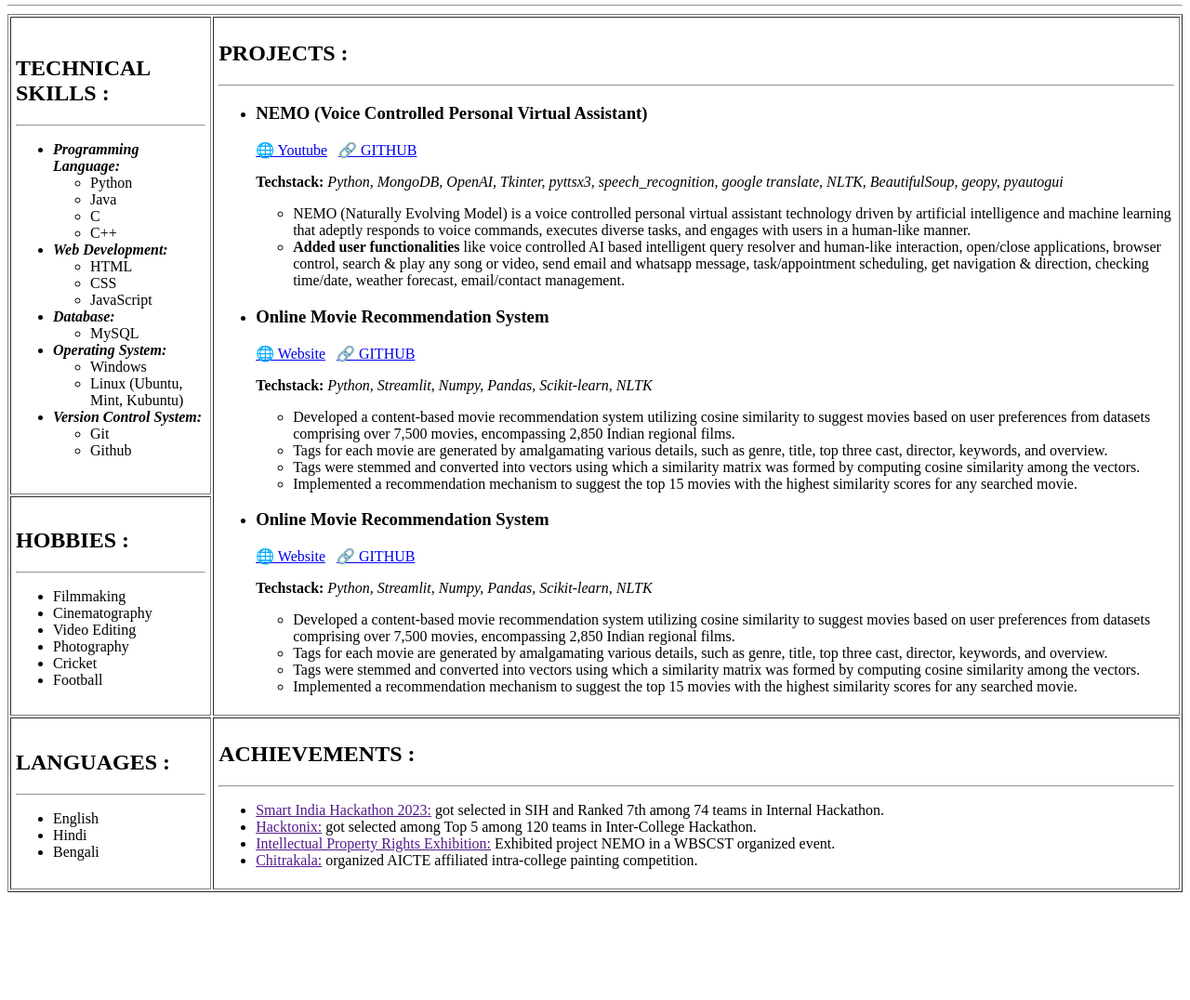
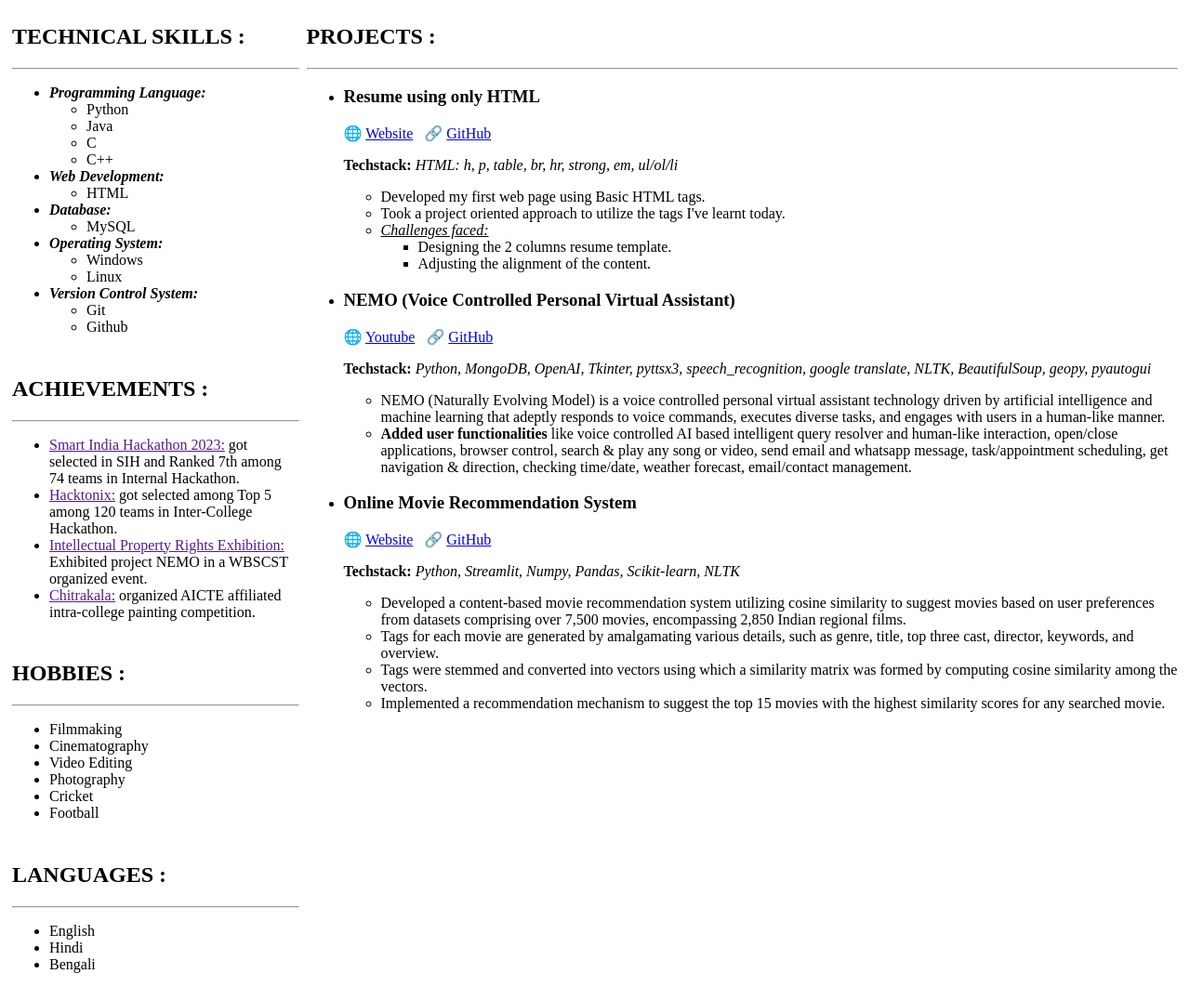
Before and after one commit to soumadeep-dey/Resume-using-HTML, a plain HTML site: page index.html in a window 1280 px wide. Shown: the part 479-1555 px from the top of the page at 93% size. Before the commit the page ends 1447 px from the top, so only its background shows below. Drawn offline with Linux system fonts and the light colour scheme.

Commit message:
Fixed content alignment using valign

```diff
--- a/index.html
+++ b/index.html
@@ -8,7 +8,7 @@
 </head>
 
 <body>
-    <table id="header">
+    <table id="header" cellpadding="3">
         <tr>
             <td>
                 <img src="./assets/img/CV dp.jpg" alt="CV image" width="200" />
@@ -19,16 +19,16 @@
                 <p>Future Institute of Engineering and Management</p>
             </td>
             <td align="right">
-                <a href="tel:+916291528931">+91-6291528931</a> <br />
-                <a href="mailto:contactsoumadeepdey@gmail.com">contactsoumadeepdey@gmail.com</a> <br />
-                <a href="https://github.com/soumadeep-dey" target="_blank">github.com/soumadeep-dey</a> <br />
-                <span>Kolkata, West Bengal</span>
+                📞 <a href="tel:+91629151">+91-629152231</a> <br />
+                📬 <a href="mailto:contactsoumadeepdey@gmail.com">contactsoumadeepdey@gmail.com</a> <br />
+                🔗 <a href="https://github.com/soumadeep-dey" target="_blank">github.com/soumadeep-dey</a> <br />
+                📍<span>Kolkata, West Bengal</span>
             </td>
         </tr>
     </table>
     <hr />
     <h2>EDUCATION :</h2>
-    <table id="education" border="">
+    <table id="education" border="" cellpadding="6">
         <tr>
             <th>Degree</th>
             <th>University</th>
@@ -47,10 +47,10 @@
             <td>BCA</td>
             <td>IGNOU</td>
             <td>Indira Gandhi National Open University</td>
-            <td>67%</td>
+            <td>First Division</td>
             <td>2021</td>
         </tr>
-        <tr>
+        <!-- <tr>
             <td>XII</td>
             <td>ISC</td>
             <td>The Assembly of God Church School</td>
@@ -63,12 +63,12 @@
             <td>The Assembly of God Church School</td>
             <td>75.2%</td>
             <td>2014</td>
-        </tr>
+        </tr> -->
     </table>
     <hr />
-    <table id="body" border="" cellpadding="5">
+    <table id="body" cellpadding="3">
         <tr id="r1">
-            <td id="tech">
+            <td id="tech" valign="top">
                 <h2>TECHNICAL SKILLS :</h2>
                 <hr />
                 <ul>
@@ -85,8 +85,6 @@
                         <strong><em>Web Development:</em></strong>
                         <ul>
                             <li>HTML</li>
-                            <li>CSS</li>
-                            <li>JavaScript</li>
                         </ul>
                     </li>
                     <li>
@@ -99,7 +97,7 @@
                         <strong><em>Operating System:</em></strong>
                         <ul>
                             <li>Windows</li>
-                            <li>Linux (Ubuntu, Mint, Kubuntu)</li>
+                            <li>Linux</li>
                         </ul>
                     </li>
                     <li>
@@ -111,16 +109,42 @@
                     </li>
                 </ul>
             </td>
-            <td id="project" rowspan="2">
+            <td id="project" rowspan="4" valign="top" style="width: 75%;">
                 <h2>PROJECTS :</h2>
                 <hr />
                 <ul>
                     <li id="project-1">
+                        <h3>Resume using only HTML</h3>
+                        🌐 <a href="#" target="_blank">Website</a>
+                        &nbsp;
+                        🔗 <a href="#" target="_blank">GitHub</a>
+                        <p>
+                            <strong>Techstack:</strong>
+                            <em>HTML: h, p, table, br, hr, strong, em, ul/ol/li</em>
+                        </p>
+                        <ul>
+                            <li>
+                                Developed my first web page using Basic HTML tags.
+                            </li>
+                            <li>
+                                Took a project oriented approach to utilize the tags I've learnt today.
+                            </li>
+                            <li>
+                                <em><u>Challenges faced:</u></em>
+                                <ul>
+                                    <li>Designing the 2 columns resume template.</li>
+                                    <li>Adjusting the alignment of the content.</li>
+                                </ul>
+                            </li>
+
+                        </ul>
+                    </li>
+                    <li id="project-2">
                         <h3>NEMO (Voice Controlled Personal Virtual Assistant)</h3>
-                        <a href="https://youtu.be/s6moWG6B47I" target="_blank">🌐 Youtube</a>
+                        🌐 <a href="https://youtu.be/s6moWG6B47I" target="_blank">Youtube</a>
                         &nbsp;
-                        <a href="https://github.com/soumadeep-dey/NEMO-Personal-Virtual-Assistant" target="_blank">🔗
-                            GITHUB</a>
+                        🔗 <a href="https://github.com/soumadeep-dey/NEMO-Personal-Virtual-Assistant"
+                            target="_blank">GitHub</a>
                         <p>
                             <strong>Techstack:</strong>
                             <em>Python, MongoDB, OpenAI, Tkinter, pyttsx3, speech_recognition, google translate, NLTK,
@@ -142,12 +166,12 @@
                             </li>
                         </ul>
                     </li>
-                    <li id="project-2">
+                    <li id="project-3">
                         <h3>Online Movie Recommendation System</h3>
-                        <a href="https://mrs-sd.streamlit.app/" target="_blank">🌐 Website</a>
+                        🌐 <a href="https://mrs-sd.streamlit.app/" target="_blank">Website</a>
                         &nbsp;
-                        <a href="https://github.com/soumadeep-dey/Movie-Recommendation-System" target="_blank">🔗
-                            GITHUB</a>
+                        🔗 <a href="https://github.com/soumadeep-dey/Movie-Recommendation-System"
+                            target="_blank">GitHub</a>
                         <p>
                             <strong>Techstack:</strong>
                             <em>Python, Streamlit, Numpy, Pandas, Scikit-learn, NLTK</em>
@@ -172,64 +196,12 @@
                             </li>
                         </ul>
                     </li>
-                    <li id="project-3">
-                        <h3>Online Movie Recommendation System</h3>
-                        <a href="https://mrs-sd.streamlit.app/" target="_blank">🌐 Website</a>
-                        &nbsp;
-                        <a href="https://github.com/soumadeep-dey/Movie-Recommendation-System" target="_blank">🔗
-                            GITHUB</a>
-                        <p>
-                            <strong>Techstack:</strong>
-                            <em>Python, Streamlit, Numpy, Pandas, Scikit-learn, NLTK</em>
-                        </p>
-                        <ul>
-                            <li>
-                                Developed a content-based movie recommendation system utilizing cosine similarity to
-                                suggest movies based on user preferences from datasets comprising over 7,500 movies,
-                                encompassing 2,850 Indian regional films.
-                            </li>
-                            <li>
-                                Tags for each movie are generated by amalgamating various details, such as genre, title,
-                                top three cast, director, keywords, and overview.
-                            </li>
-                            <li>
-                                Tags were stemmed and converted into vectors using which a similarity matrix was formed
-                                by computing cosine similarity among the vectors.
-                            </li>
-                            <li>
-                                Implemented a recommendation mechanism to suggest the top 15 movies with the highest
-                                similarity scores for any searched movie.
-                            </li>
-                        </ul>
-                    </li>
+
                 </ul>
             </td>
         </tr>
         <tr id="r2">
-            <td id="hobbies">
-                <h2>HOBBIES :</h2>
-                <hr />
-                <ul>
-                    <li>Filmmaking</li>
-                    <li>Cinematography</li>
-                    <li>Video Editing</li>
-                    <li>Photography</li>
-                    <li>Cricket</li>
-                    <li>Football</li>
-                </ul>
-            </td>
-        </tr>
-        <tr id="r3">
-            <td id="lang">
-                <h2>LANGUAGES :</h2>
-                <hr />
-                <ul>
-                    <li>English</li>
-                    <li>Hindi</li>
-                    <li>Bengali</li>
-                </ul>
-            </td>
-            <td id="achive">
+            <td id="achive" valign="top">
                 <h2>ACHIEVEMENTS :</h2>
                 <hr />
                 <ul>
@@ -250,6 +222,31 @@
                 </ul>
             </td>
         </tr>
+        <tr id="r3">
+            <td id="hobbies" valign="top">
+                <h2>HOBBIES :</h2>
+                <hr />
+                <ul>
+                    <li>Filmmaking</li>
+                    <li>Cinematography</li>
+                    <li>Video Editing</li>
+                    <li>Photography</li>
+                    <li>Cricket</li>
+                    <li>Football</li>
+                </ul>
+            </td>
+        </tr>
+        <tr>
+            <td id="lang" valign="top">
+                <h2>LANGUAGES :</h2>
+                <hr />
+                <ul>
+                    <li>English</li>
+                    <li>Hindi</li>
+                    <li>Bengali</li>
+                </ul>
+            </td>
+        </tr>
     </table>
 </body>
 
```
